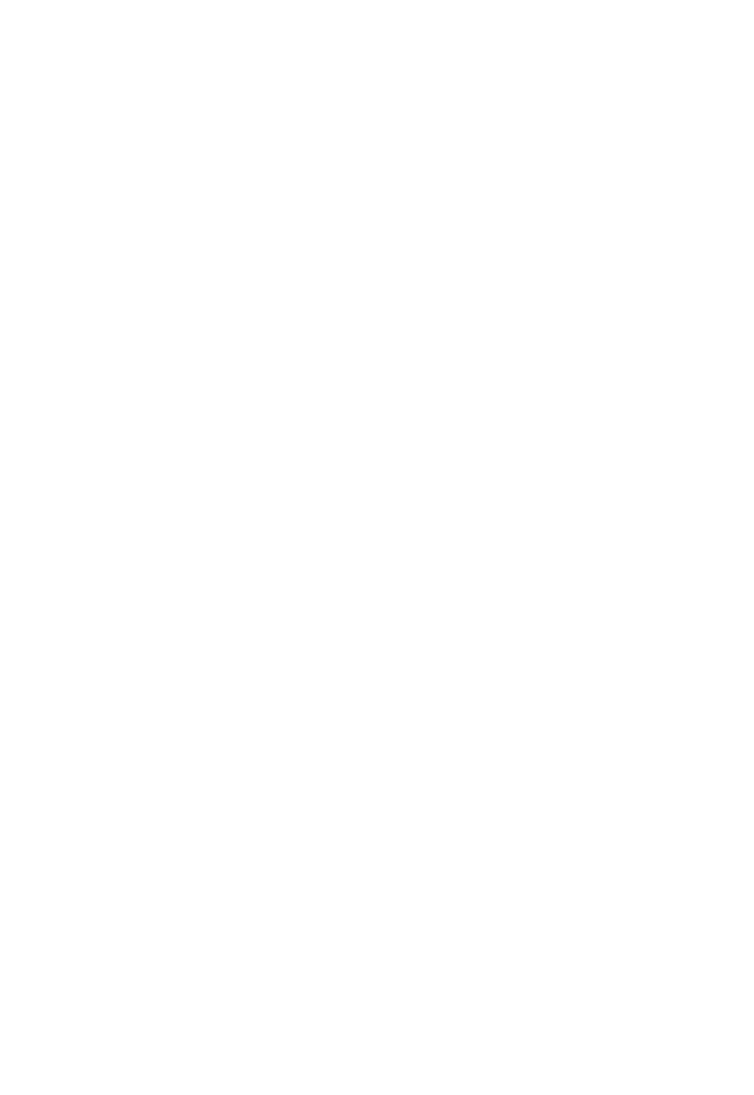
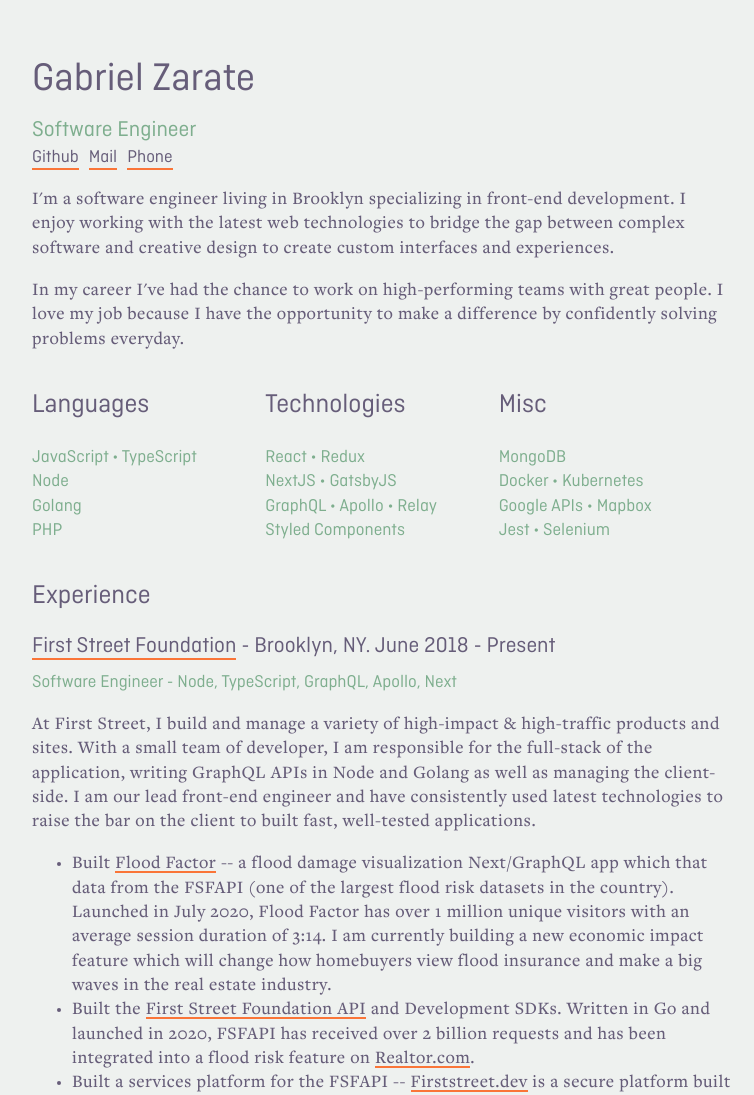
Before and after one commit to gabrielzzarate/gabrielzzarate.com, a Gatsby site in the folder client/: page /resume in a window 1280 px wide. Before the commit this address had no page. Shown: the top 1095 px of the page, without its empty margins (258-1012 px from the left). Before the commit the page ends 800 px from the top, so only its background shows below. Built offline with nearby package versions, Linux system fonts and the light colour scheme; Gatsby itself is replaced by a stand-in of ours.

Commit message:
add resume

```diff
--- a/client/gatsby-browser.js
+++ b/client/gatsby-browser.js
@@ -2,5 +2,13 @@
 import Layout from './src/components/Layout';
 
 export function wrapPageElement({ element, props }) {
+
+  if (props && props.location && props.location && props.location.pathname === '/resume') {
+    return (
+      <Layout noHeader {...props}>
+        {element}
+      </Layout>
+    )
+  }
 	return <Layout {...props}>{element}</Layout>;
 }
--- a/client/gatsby-ssr.js
+++ b/client/gatsby-ssr.js
@@ -2,5 +2,12 @@
 import Layout from './src/components/Layout';
 
 export function wrapPageElement({ element, props }) {
+  if (props && props.location && props.location && props.location.pathname === '/resume') {
+    return (
+      <Layout noHeader {...props}>
+        {element}
+      </Layout>
+    )
+  }
 	return <Layout {...props}>{element}</Layout>;
 }
--- a/client/src/components/Layout/index.js
+++ b/client/src/components/Layout/index.js
@@ -25,13 +25,13 @@
   }
 `;
 
-export default function Layout({ children }) {
+export default function Layout({ children, noHeader = false }) {
 	return (
 		<>
 			<GlobalStyles />
 			<Typography />
 				<ContentStyles>
-          <Header />
+          {!noHeader && <Header />}
 					{children}
 				</ContentStyles>
         <Footer />
--- /dev/null
+++ b/client/src/components/Resume/index.js
@@ -0,0 +1,171 @@
+import React from 'react';
+import styled from 'styled-components';
+import SEO from '../SEO';
+
+const StyledResume = styled.section`
+
+  .sub-section-wrapper {
+    display: grid;
+    grid-template-columns: 1fr 1fr 1fr;
+    margin-bottom: 40px;
+
+    .sub-section {
+      padding-right: 5px;
+    }
+  }
+
+  header, .resume-section {
+    margin-bottom: 40px;
+  }
+
+  .detail-links {
+    display: flex;
+    color: var(--accent-text);
+
+    a {
+      display: inline-block;
+      margin-right: 10px;
+    }
+  }
+
+  .sub-section {
+    .skills-item {
+      font-size: 1rem;
+      display: block;
+      list-style: none;
+      color: var(--accent-text);
+	    font-family: var(--heading-font);
+
+      a {
+        color: var(--accent-text);
+      }
+    }
+  }
+
+  @media screen and (max-width: 700px) {
+    h4 {
+      line-height: 1.5 !important;
+    }
+  }
+
+  .mobileShow {
+    display: none;
+
+    @media screen and (max-width: 700px) {
+      display: block;
+    }
+  }
+`;
+
+export default function Resume() {
+
+  return (
+    <StyledResume className="standard-section-padding">
+      <header>
+        <SEO title="Gabriel Zarate" description="I'm a software engineer living in Brooklyn specializing in front-end development. I enjoy working with the latest web technologies to bridge the gap between complex software and creative design to create custom interfaces and experiences." image="https://www.gabrielzzarate.com/gabriel.jpeg" />
+        <h1>Gabriel Zarate</h1>
+        <div className="details">
+          <span className="metadata large">Software Engineer</span>
+          <div className="detail-links">
+            <a href="https://github.com/gabrielzzarate" target="_blank" rel="noreferrer" className="underline">Github</a>
+            <a href="mailto:gabrielzzarate" className="underline">Mail</a>
+            <a href="tel:977-909-6042" className="underline">Phone</a>
+          </div>
+        </div>
+
+        <p className="intro-one">I'm a software engineer living in Brooklyn specializing in front-end development. I enjoy working with the latest web technologies to bridge the gap between complex software and creative design to create custom interfaces and experiences.</p>
+
+        <p className="intro-two">In my career I've had the chance to work on high-performing teams with great people. I love my job because I have the opportunity to make a difference by confidently solving problems everyday.</p>
+      </header>
+
+      <div className="sub-section-wrapper">
+
+      <div className="sub-section flex-row sub-lang">
+        <h3 className="flex-col flex-forty sub-section-title">Languages</h3>
+        <div className="flex-col flex-sixty sub-section-list">
+          <span className="sub-section-list-item skills-item">
+           JavaScript &bull; TypeScript
+          </span>
+          <span className="sub-section-list-item skills-item">
+            Node
+          </span>
+          <span className="sub-section-list-item skills-item">
+            Golang
+          </span>
+          <span className="sub-section-list-item skills-item">
+            PHP
+          </span>
+        </div>
+		  </div>
+
+      <div className="sub-section flex-row sub-tech">
+        <h3 className="flex-col flex-forty sub-section-title">Technologies</h3>
+        <div className="flex-col flex-sixty sub-section-list">
+          <span className="sub-section-list-item skills-item">
+           React &bull; Redux
+          </span>
+          <span className="sub-section-list-item skills-item">
+            NextJS &bull; GatsbyJS
+          </span>
+          <span className="sub-section-list-item skills-item">
+            GraphQL &bull; Apollo &bull; Relay
+          </span>
+          <span className="sub-section-list-item skills-item">
+            Styled Components
+          </span>
+        </div>
+		  </div>
+
+      <div className="sub-section flex-row sub-misc">
+        <h3 className="flex-col flex-forty sub-section-title">Misc</h3>
+        <div className="flex-col flex-sixty sub-section-list">
+          <span className="sub-section-list-item skills-item">
+           MongoDB
+          </span>
+          <span className="sub-section-list-item skills-item">
+            Docker &bull; Kubernetes
+          </span>
+          <span className="sub-section-list-item skills-item">
+            Google APIs &bull; Mapbox
+          </span>
+          <span className="sub-section-list-item skills-item">
+            Jest &bull; Selenium
+          </span>
+        </div>
+		  </div>
+      </div>
+
+      <h2>Experience</h2>
+      <div className="resume-section">
+        <h4><a className="underline" href="https://firststreet.org" target="_blank" rel="noreferrer">First Street Foundation</a> - <br className="mobileShow" />Brooklyn, NY. June 2018 - Present</h4>
+        <span className="metadata">Software Engineer - Node, TypeScript, GraphQL, Apollo, Next</span>
+
+        <p>At First Street, I build and manage a variety of high-impact &amp; high-traffic products and sites. With a small team of developer, I am responsible for the full-stack of the application, writing GraphQL APIs in Node and Golang as well as managing the client-side. I am our lead front-end engineer and have consistently used latest technologies to raise the bar on the client to built fast, well-tested applications.</p>
+
+        <ul>
+          <li>Built <a className="body-text underline" href="https://floodfactor.com" target="_blank" rel="noreferrer">Flood Factor</a> -- a flood damage visualization Next/GraphQL app which that data from the FSFAPI (one of the largest flood risk datasets in the country). Launched in July 2020, Flood Factor has over 1 million unique visitors with an average session duration of 3:14. I am currently building a new economic impact feature which will change how homebuyers view flood insurance and make a big waves in the real estate industry.</li>
+          <li>Built the <a href="https://firststreet.org/api/" target="_blank" rel="noreferrer" className="underline body-text">First Street Foundation API</a> and Development SDKs. Written in Go and launched in 2020, FSFAPI has received over 2 billion requests and has been integrated into a flood risk feature on <a className="body-text underline" href="https://realtor.com" target="_blank" rel="noreferrer">Realtor.com</a>.</li>
+          <li>Built a services platform for the FSFAPI -- <a className="body-text underline" href="https://firststreet.dev" target="_blank" rel="noreferrer">Firststreet.dev</a> is a secure platform built in Next where users can get access to API Keys and track their API Usage. It also includes an admin panel with CRUD functionality to manage new users, permissions, api services, and products</li>
+          <li>I lead the collboration between engineering and design teams, working together to create the best possible experiences</li>
+          <li>I consistently share new technologies I have learned with other engineers and seek to improve processes to make us more efficient.</li>
+        </ul>
+      </div>
+
+      <div className="resume-section">
+        <h4><a className="underline" href="https://vertdigial.com" target="_blank" rel="noreferrer">Vert Digital</a> - <br className="mobileShow"/> Atlanta, GA. June 2016 - June 2018</h4>
+        <span className="metadata">Front-End Developer - Wordpress, React, Redux</span>
+
+        <p>
+          At Vert Digital, I lead our React/Redux projects and wrote custom web experiences in PHP and Wordpress. I developed digital marketing products for several large clients including NBC Universal and SweetWater Brewing.
+        </p>
+
+        <ul>
+          <li>Worked with a small team of developers on a range of custom web based projects as well as small-scale React applications, including <a href="https://sweetwaterbrew.com" target="_blank" rel="noreferrer" className="body-text underline">SweetWater.com</a></li>
+          <li>Increased the team's JavaScript capabilites, leading the transition from Angular based projects to React/Redux applications.</li>
+          <li>Wrote a React/Redux web-marketing application for a digital marketing client connecting regional youth sports to local businesses for funding.</li>
+          <li>Gained experience in mentoring junior developers.</li>
+        </ul>
+      </div>
+    </StyledResume>
+  )
+}
--- /dev/null
+++ b/client/src/pages/resume.js
@@ -0,0 +1,8 @@
+import React from 'react';
+import ResumeComponent from '../components/Resume';
+
+export default function Resume() {
+	return (
+    <ResumeComponent />
+  )
+}
--- a/client/src/styles/GlobalStyles.js
+++ b/client/src/styles/GlobalStyles.js
@@ -834,6 +834,10 @@
 		color: #eeefe7;
 	}
 }
+
+.flex {
+  display: flex;
+}
 `;
 
 export default GlobalStyles;
--- a/client/src/styles/Typography.js
+++ b/client/src/styles/Typography.js
@@ -36,13 +36,22 @@
   h2, h3, .h2 {
     font-size: ${scale1}rem;
   }
+  h4 {
+    font-size: 1.25rem;
+    line-height: 1.25 !important;
+    margin-bottom: 10px;
+  }
   h1, h2, h3, caption {
     font-feature-settings: "lnum" 1, "salt" 1;
   }
   .metadata {
     font-family: var(--heading-font);
     color: var(--accent-text);
-    font-size: 0.96rem;
+    font-size: 1rem;
+
+    &.large {
+      font-size: 1.25rem;
+    }
 
     a {
       color: var(--accent-text);
```
Also changed, not shown: client/static/gabriel.jpeg (added).
